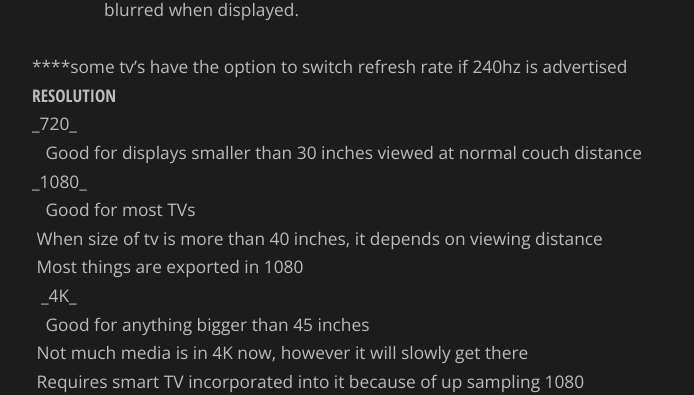
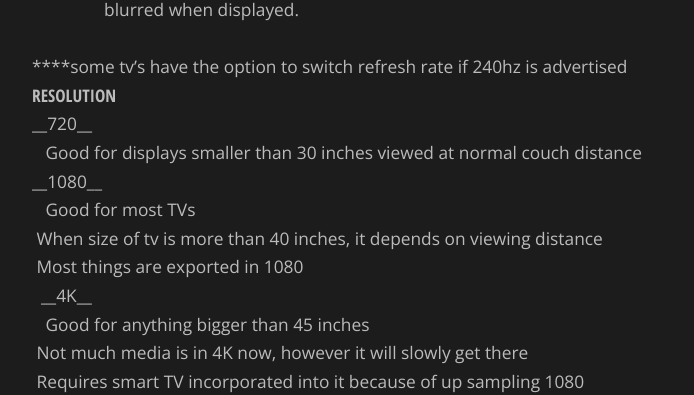
Before and after one commit to drewgillievfx/DrewGillie.com, a Jekyll site: the page built from _posts/2016-08-21-TV-Purchasing-Guide.md, in a window 1280 px wide and 900 px high, scrolled down 2356 px. Shown: the part 149-544 px from the top of the window, without its empty margins (228-922 px from the left). Built offline with Jekyll 4.4.1, drawn with Linux system fonts in a browser that asks for light colours; some of the changed text lies outside the part shown.

```diff
--- a/_posts/2016-08-21-TV-Purchasing-Guide.md
+++ b/_posts/2016-08-21-TV-Purchasing-Guide.md
@@ -109,13 +109,13 @@ date: "2016-08-21 21:25:39 -0400"
 
 
 ###### Resolution
-    _720_
+    __720__
 	   Good for displays smaller than 30 inches viewed at normal couch distance
-    _1080_
+    __1080__
 	   Good for most TVs
      When size of tv is more than 40 inches, it depends on viewing distance
      Most things are exported in 1080
-	  _4K_
+	  __4K__
 	   Good for anything bigger than 45 inches
      Not much media is in 4K now, however it will slowly get there
      Requires smart TV incorporated into it because of up sampling 1080
```
